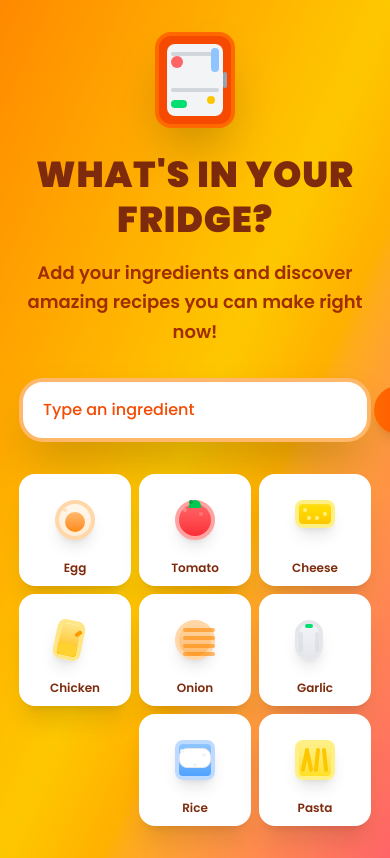
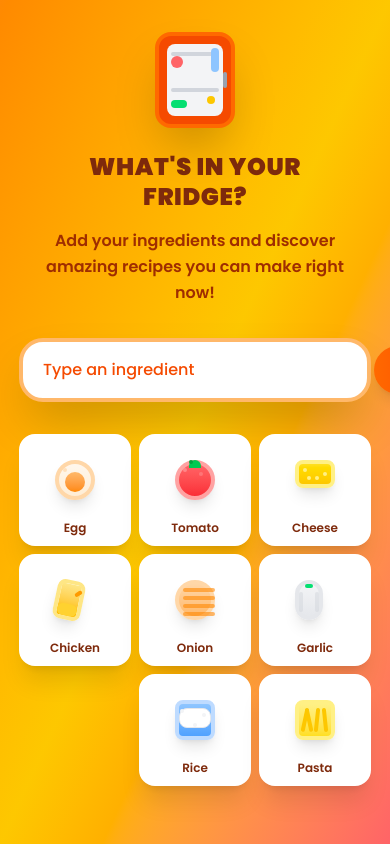
Before and after one commit to Karin-Goldin/whats-in-the-fridge, a Next.js app: page / in a window 390 px wide. Built offline with nearby package versions, Linux system fonts and the light colour scheme.

Commit message:
📱 Fix mobile title display
- Reduced title font size on mobile from text-4xl to text-2xl
- Added responsive text sizing for better mobile experience
- Adjusted subtitle size and padding for mobile screens
- Ensures full title 'WHAT'S IN YOUR FRIDGE?' is visible on iPhone

```diff
--- a/src/app/components/FridgeApp.tsx
+++ b/src/app/components/FridgeApp.tsx
@@ -812,12 +812,12 @@ ${recipe.instructions.map((step, index) => `${index + 1}. ${step}`).join('\n')}
 							<FridgeIcon />
 
 							<div>
-								<h1 className='font-poppins font-black text-4xl lg:text-5xl text-orange-900 mb-4 leading-tight tracking-wide'>
+								<h1 className='font-poppins font-black text-2xl md:text-4xl lg:text-5xl text-orange-900 mb-4 leading-tight tracking-wide'>
 									WHAT&apos;S IN YOUR
 									<br />
 									FRIDGE?
 								</h1>
-								<p className='font-poppins font-semibold text-orange-800 text-lg max-w-md mx-auto leading-relaxed'>
+								<p className='font-poppins font-semibold text-orange-800 text-base md:text-lg max-w-md mx-auto leading-relaxed px-4 md:px-0'>
 									Add your ingredients and discover amazing recipes you can make
 									right now!
 								</p>
```
